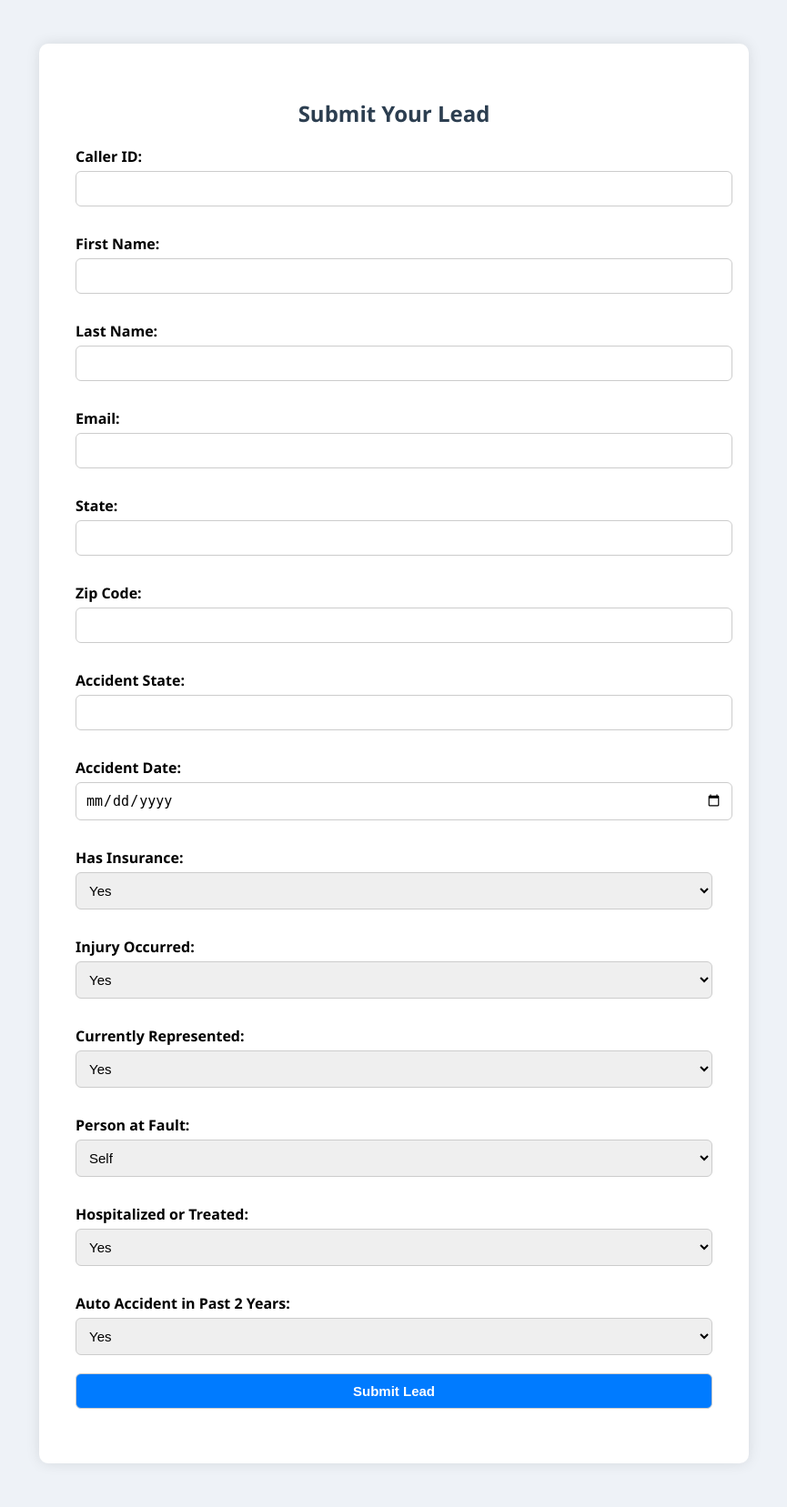
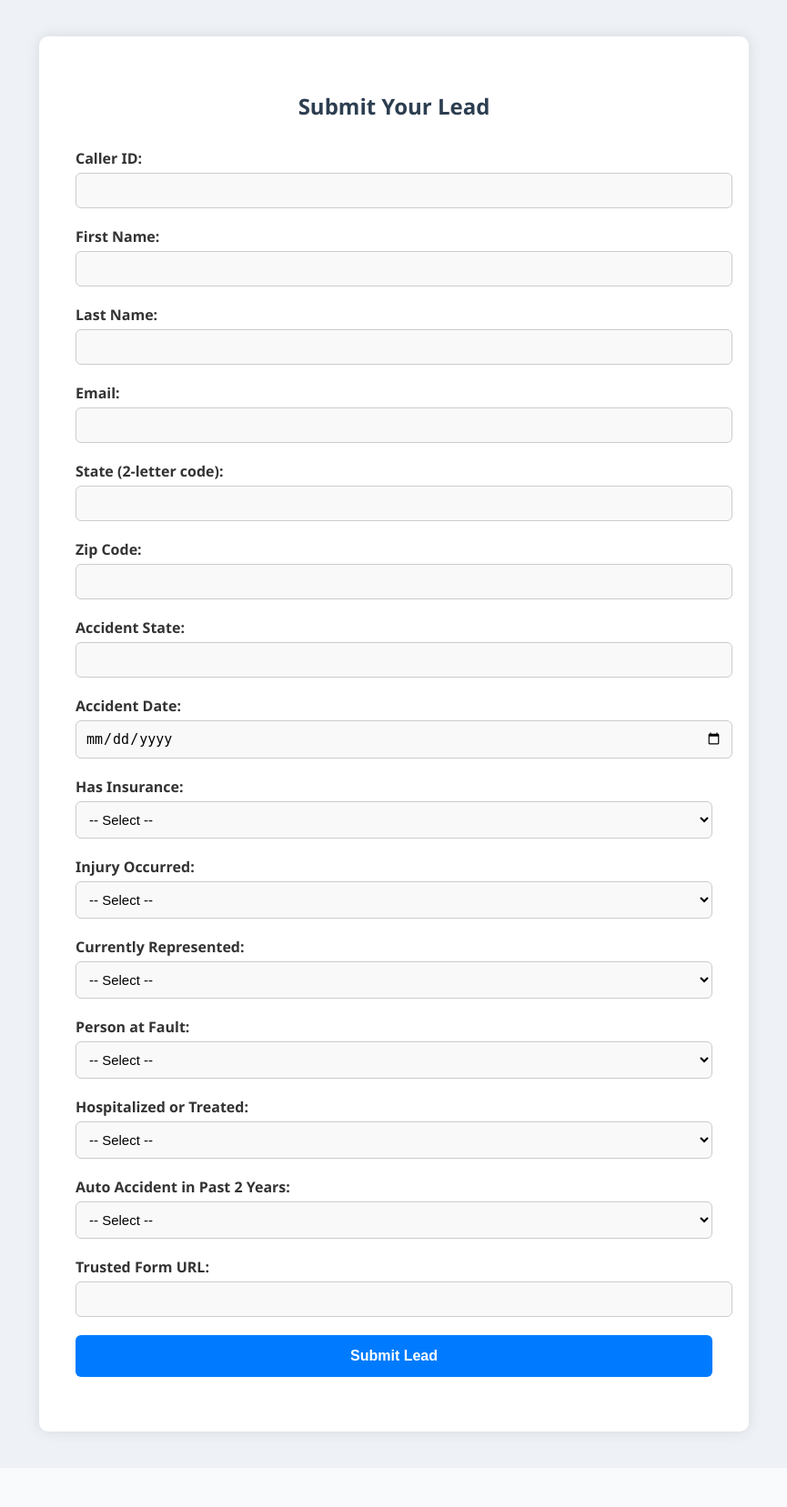
Before and after one commit to hadisatti105/D3posting, a Flask app: page / in a window 1280 px wide. Shown: the whole page at 91% size, without its empty margins (207-1072 px from the left). After the commit the page ends 1585 px from the top, so only its background shows below. Run offline with Flask 3, Linux system fonts and the light colour scheme; some libraries are stand-ins or nearby versions.

Commit message:
Final production-ready code with all fields and trusted form

```diff
--- a/app.py
+++ b/app.py
@@ -1,67 +1,65 @@
-from flask import Flask, render_template, request, jsonify
+from flask import Flask, request, render_template, jsonify
 import requests
-import os
 
 app = Flask(__name__)
 
-# TrackDrive API URLs
-PING_URL = "https://synegence-llc.trackdrive.com/api/v1/inbound_webhooks/ping/check_for_available_mva_cpl_buyers"
-POST_URL = "https://synegence-llc.trackdrive.com/api/v1/inbound_webhooks/post/check_for_available_mva_cpl_buyers"
-
-# Hardcoded static values for all posts
-TRACKDRIVE_NUMBER = "+18882574485"
-TRAFFIC_SOURCE_ID = "1049"
+# Constants
+TRACKDRIVE_PING_URL = 'https://synegence-llc.trackdrive.com/api/v1/inbound_webhooks/ping/check_for_available_mva_cpl_buyers'
+TRACKDRIVE_POST_URL = 'https://synegence-llc.trackdrive.com/api/v1/inbound_webhooks/post/check_for_available_mva_cpl_buyers'
 
 @app.route('/')
-def index():
-    return render_template("lead_form.html")
+def lead_form():
+    return render_template('lead_form.html')
 
 @app.route('/submit-lead', methods=['POST'])
 def submit_lead():
-    form_data = request.form.to_dict()
+    data = request.form.to_dict()
 
-    # Add hardcoded static values
-    form_data["trackdrive_number"] = TRACKDRIVE_NUMBER
-    form_data["traffic_source_id"] = TRAFFIC_SOURCE_ID
+    # Hardcoded fields
+    data['trackdrive_number'] = '+18882574485'
+    data['traffic_source_id'] = '1049'
 
-    # Validate trusted form cert
-    trusted_form_url = form_data.get("trusted_form_cert_url", "").strip()
-    if not trusted_form_url:
-        return jsonify({
-            "success": False,
-            "error": "Trusted Form Cert URL is missing. Lead not submitted."
-        }), 400
-
-    # Ping request
+    # PING request
     ping_params = {
-        "trackdrive_number": TRACKDRIVE_NUMBER,
-        "traffic_source_id": TRAFFIC_SOURCE_ID,
-        "caller_id": form_data.get("caller_id")
+        'trackdrive_number': data['trackdrive_number'],
+        'traffic_source_id': data['traffic_source_id'],
+        'caller_id': data['caller_id']
     }
 
-    try:
-        ping_res = requests.get(PING_URL, params=ping_params, timeout=10)
-        ping_json = ping_res.json()
-    except Exception as e:
-        return jsonify({"success": False, "error": f"Ping request failed: {str(e)}"}), 500
+    ping_response = requests.get(TRACKDRIVE_PING_URL, params=ping_params)
+    ping_result = ping_response.json()
 
-    if not ping_json.get("success") or "ping_id" not in ping_json.get("try_all_buyers", {}):
-        return jsonify({
-            "success": False,
-            "error": "Ping failed or no matching buyer available.",
-            "details": ping_json
-        }), 400
+    if not ping_result.get('success'):
+        return jsonify({'message': 'Ping failed', 'ping_response': ping_result})
 
-    # Extract ping_id from response
-    ping_id = ping_json["try_all_buyers"]["ping_id"]
-    form_data["ping_id"] = ping_id
+    # POST payload
+    post_data = {
+        'trackdrive_number': data['trackdrive_number'],
+        'traffic_source_id': data['traffic_source_id'],
+        'caller_id': data['caller_id'],
+        'ping_id': ping_result['try_all_buyers'].get('ping_id'),
 
-    # Post lead data
-    try:
-        post_res = requests.post(POST_URL, data=form_data, timeout=10)
-        return jsonify(post_res.json()), post_res.status_code
-    except Exception as e:
-        return jsonify({"success": False, "error": f"Post request failed: {str(e)}"}), 500
+        'first_name': data['first_name'],
+        'last_name': data['last_name'],
+        'email': data['email'],
+        'state': data['state'],
+        'zip': data['zip'],
+        'accident_state': data.get('accident_state'),
+        'accident_date': data.get('accident_date'),
+        'has_insurance': data.get('has_insurance'),
+        'injury_occured': data.get('injury_occured'),
+        'currently_represented': data.get('currently_represented'),
+        'person_at_fault': data.get('person_at_fault'),
+        'hospitalized_or_treated': data.get('hospitalized_or_treated'),
+        'auto_accident_in_past_2_years': data.get('auto_accident_in_past_2_years'),
+        'trusted_form_cert_url': data.get('trusted_form_cert_url'),
+    }
+
+    post_response = requests.post(TRACKDRIVE_POST_URL, json=post_data)
+    post_result = post_response.json()
+
+    return jsonify({'message': 'Lead submitted', 'post_response': post_result})
+
 
 if __name__ == '__main__':
-    app.run(debug=False, host="0.0.0.0", port=int(os.environ.get("PORT", 10000)))
+    app.run(debug=False, host='0.0.0.0', port=10000)
--- a/templates/lead_form.html
+++ b/templates/lead_form.html
@@ -1,13 +1,14 @@
 <!DOCTYPE html>
 <html lang="en">
 <head>
-    <meta charset="UTF-8">
+    <meta charset="UTF-8" />
+    <meta name="viewport" content="width=device-width, initial-scale=1.0"/>
     <title>Submit Your Lead</title>
-    <meta name="viewport" content="width=device-width, initial-scale=1.0">
     <style>
         body {
             background: #eef2f7;
             font-family: 'Segoe UI', Tahoma, Geneva, Verdana, sans-serif;
+            margin: 0;
             padding: 40px 10px;
         }
 
@@ -23,37 +24,47 @@
         h2 {
             text-align: center;
             color: #2c3e50;
+            margin-bottom: 30px;
         }
 
-        label {
+        form label {
+            font-weight: bold;
             display: block;
-            font-weight: bold;
-            margin: 10px 0 5px;
+            margin-bottom: 5px;
+            color: #333;
         }
 
-        input, select {
+        form input,
+        form select {
             width: 100%;
             padding: 10px;
             margin-bottom: 20px;
             border: 1px solid #ccc;
             border-radius: 6px;
+            background-color: #f9f9f9;
             font-size: 15px;
         }
 
-        input[type="submit"] {
+        form input[type="submit"] {
             background-color: #007BFF;
             color: white;
+            padding: 14px 20px;
+            border: none;
+            border-radius: 6px;
+            font-size: 16px;
+            font-weight: bold;
             cursor: pointer;
-            font-weight: bold;
-            transition: background 0.3s;
+            transition: background-color 0.3s ease;
         }
 
-        input[type="submit"]:hover {
+        form input[type="submit"]:hover {
             background-color: #0056b3;
         }
 
         @media (max-width: 768px) {
-            .container { padding: 20px; }
+            .container {
+                padding: 20px;
+            }
         }
     </style>
 </head>
@@ -73,60 +84,62 @@
             <label>Email:</label>
             <input type="email" name="email" required>
 
-        <label>State:</label>
-        <input type="text" name="state" required maxlength="2">
+            <label>State (2-letter code):</label>
+            <input type="text" name="state" maxlength="2" required>
 
             <label>Zip Code:</label>
             <input type="text" name="zip" required>
 
             <label>Accident State:</label>
-        <input type="text" name="accident_state" required>
+            <input type="text" name="accident_state">
 
             <label>Accident Date:</label>
-        <input type="date" name="accident_date" required>
+            <input type="date" name="accident_date">
 
             <label>Has Insurance:</label>
-        <select name="has_insurance" required>
-            <option value="Yes">Yes</option>
-            <option value="No">No</option>
+            <select name="has_insurance">
+                <option value="">-- Select --</option>
+                <option value="true">Yes</option>
+                <option value="false">No</option>
             </select>
 
             <label>Injury Occurred:</label>
-        <select name="injury_occured" required>
-            <option value="Yes">Yes</option>
-            <option value="No">No</option>
+            <select name="injury_occured">
+                <option value="">-- Select --</option>
+                <option value="true">Yes</option>
+                <option value="false">No</option>
             </select>
 
             <label>Currently Represented:</label>
-        <select name="currently_represented" required>
-            <option value="Yes">Yes</option>
-            <option value="No">No</option>
+            <select name="currently_represented">
+                <option value="">-- Select --</option>
+                <option value="true">Yes</option>
+                <option value="false">No</option>
             </select>
 
             <label>Person at Fault:</label>
-        <select name="person_at_fault" required>
-            <option value="Self">Self</option>
-            <option value="Other party">Other party</option>
+            <select name="person_at_fault">
+                <option value="">-- Select --</option>
+                <option value="true">Yes</option>
+                <option value="false">No</option>
             </select>
 
             <label>Hospitalized or Treated:</label>
-        <select name="hospitalized_or_treated" required>
-            <option value="Yes">Yes</option>
-            <option value="No">No</option>
+            <select name="hospitalized_or_treated">
+                <option value="">-- Select --</option>
+                <option value="true">Yes</option>
+                <option value="false">No</option>
             </select>
 
             <label>Auto Accident in Past 2 Years:</label>
-        <select name="auto_accident_in_past_2_years" required>
-            <option value="Yes">Yes</option>
-            <option value="No">No</option>
+            <select name="auto_accident_in_past_2_years">
+                <option value="">-- Select --</option>
+                <option value="true">Yes</option>
+                <option value="false">No</option>
             </select>
 
-        <!-- TrustedForm field and script -->
-        <input type="hidden" id="trusted_form_cert_url" name="trusted_form_cert_url" />
-        <script type="text/javascript"
-                src="https://cdn.trustedform.com/trustedform.js?field=trusted_form_cert_url"
-                async>
-        </script>
+            <label>Trusted Form URL:</label>
+            <input type="text" name="trusted_form_cert_url" required>
 
             <input type="submit" value="Submit Lead">
         </form>
```
Lines whose indentation alone changed are shown as unchanged.
